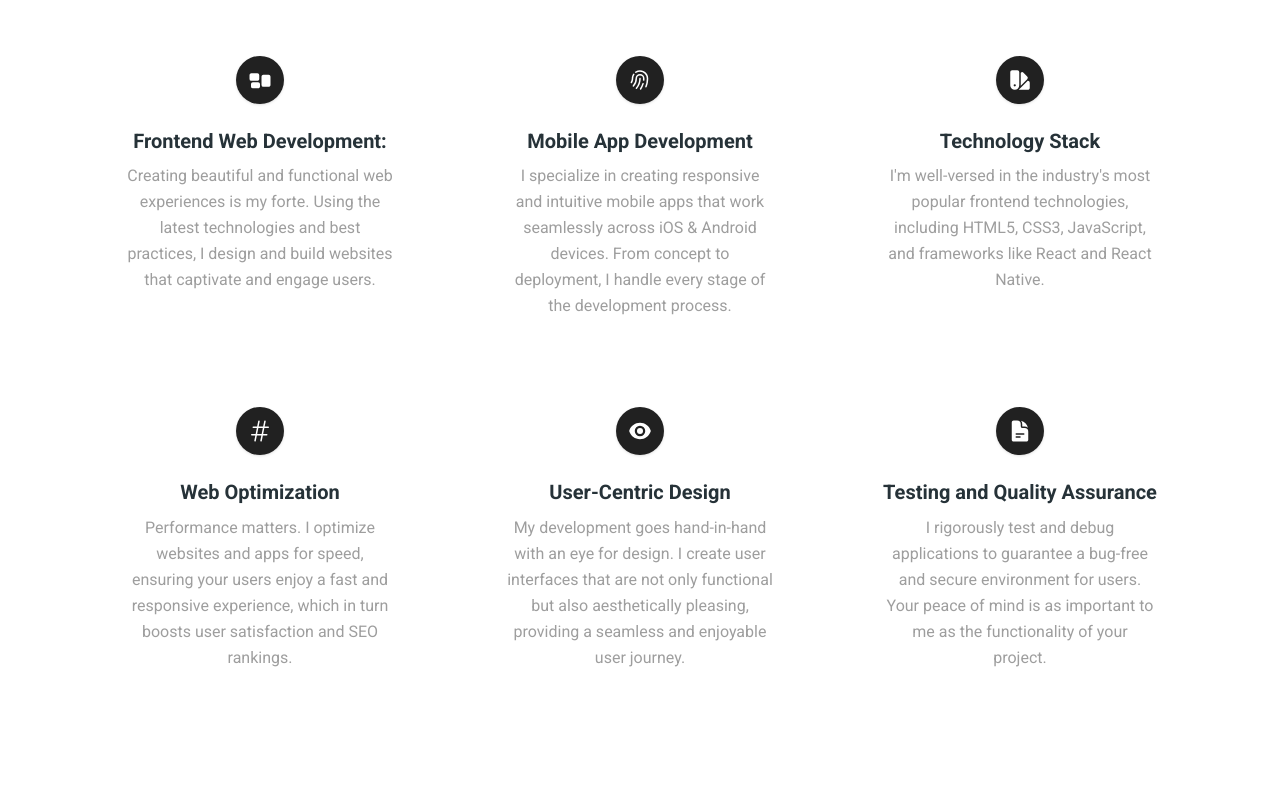
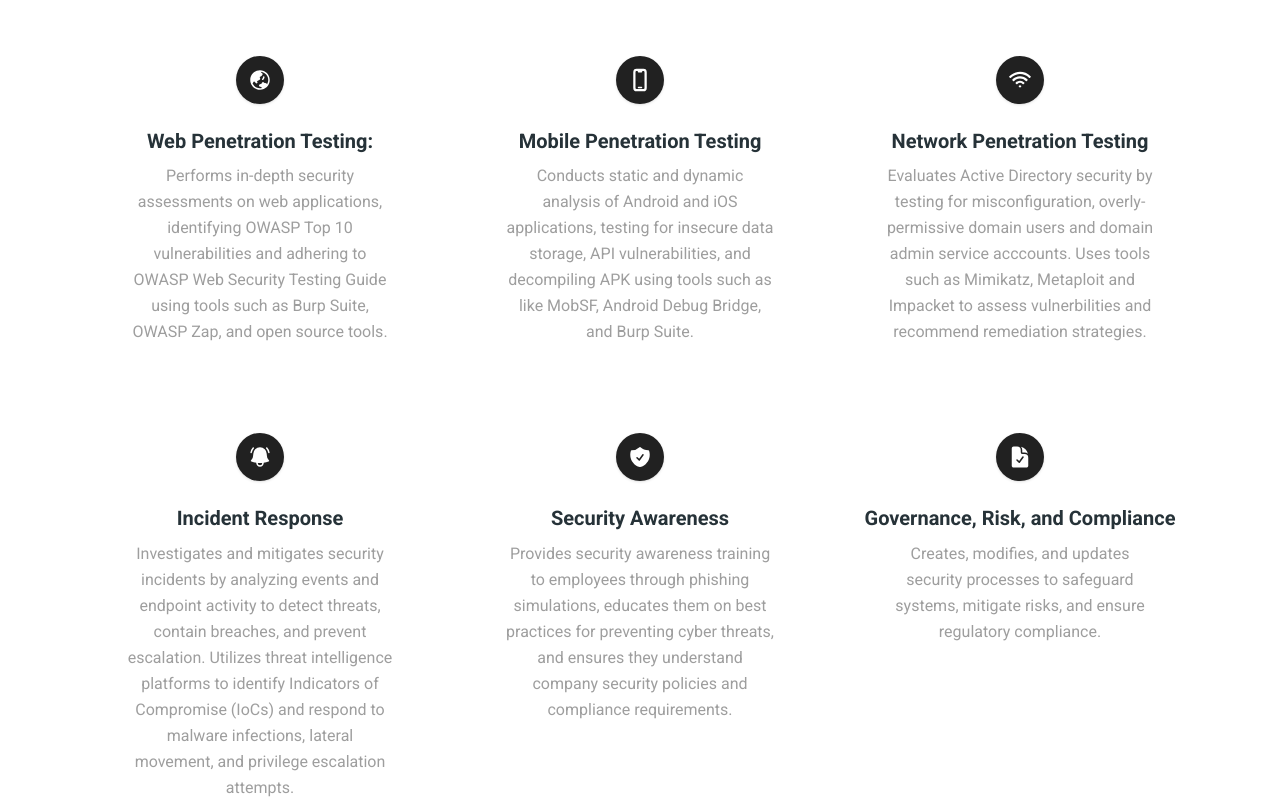
Before and after one commit to rdevproxy/rdevproxy.github.io, a Next.js app: page / in a window 1280 px wide. Shown: the part 1000-1800 px from the top of the page. Built offline with nearby package versions, Linux system fonts and the light colour scheme.

Commit message:
FIX: skills page done

```diff
--- a/src/app/skills.tsx
+++ b/src/app/skills.tsx
@@ -2,51 +2,51 @@
 
 import { Typography } from "@material-tailwind/react";
 import {
-  RectangleGroupIcon,
-  FingerPrintIcon,
-  SwatchIcon,
-  HashtagIcon,
-  EyeIcon,
-  DocumentTextIcon,
+  GlobeAsiaAustraliaIcon,
+  DevicePhoneMobileIcon,
+  WifiIcon,
+  BellAlertIcon,
+  ShieldCheckIcon,
+  DocumentCheckIcon,
 } from "@heroicons/react/24/solid";
 import { SkillCard } from "@/components";
 
 const SKILLS = [
   {
-    icon: RectangleGroupIcon,
-    title: "Frontend Web Development:",
+    icon: GlobeAsiaAustraliaIcon,
+    title: "Web Penetration Testing:",
     children:
-      "Creating beautiful and functional web experiences is my forte. Using the latest technologies and best practices, I design and build websites that captivate and engage users.",
+      "Performs in-depth security assessments on web applications, identifying OWASP Top 10 vulnerabilities and adhering to OWASP Web Security Testing Guide using tools such as Burp Suite, OWASP Zap, and open source tools.",
   },
   {
-    icon: FingerPrintIcon,
-    title: "Mobile App Development",
+    icon: DevicePhoneMobileIcon,
+    title: "Mobile Penetration Testing",
     children:
-      " I specialize in creating responsive and intuitive mobile apps that work seamlessly across iOS & Android devices. From concept to deployment, I handle every stage of the development process.",
+      "Conducts static and dynamic analysis of Android and iOS applications, testing for insecure data storage, API vulnerabilities, and decompiling APK using tools such as like MobSF, Android Debug Bridge, and Burp Suite.",
   },
   {
-    icon: SwatchIcon,
-    title: "Technology Stack",
+    icon: WifiIcon,
+    title: "Network Penetration Testing",
     children:
-      "I'm well-versed in the industry's most popular frontend technologies, including HTML5, CSS3, JavaScript, and frameworks like React and React Native.",
+      "Evaluates Active Directory security by testing for misconfiguration, overly-permissive domain users and domain admin service acccounts. Uses tools such as Mimikatz, Metaploit  and Impacket to assess vulnerbilities and recommend remediation strategies.",
   },
   {
-    icon: HashtagIcon,
-    title: " Web Optimization",
+    icon: BellAlertIcon,
+    title: "Incident Response",
     children:
-      "Performance matters. I optimize websites and apps for speed, ensuring your users enjoy a fast and responsive experience, which in turn boosts user satisfaction and SEO rankings.",
+      "Investigates and mitigates security incidents by analyzing events and endpoint activity to detect threats, contain breaches, and prevent escalation. Utilizes threat intelligence platforms to identify Indicators of Compromise (IoCs) and respond to malware infections, lateral movement, and privilege escalation attempts.",
   },
   {
-    icon: EyeIcon,
-    title: "User-Centric Design",
+    icon: ShieldCheckIcon,
+    title: "Security Awareness",
     children:
-      "My development goes hand-in-hand with an eye for design. I create user interfaces that are not only functional but also aesthetically pleasing, providing a seamless and enjoyable user journey.",
+      "Provides security awareness training to employees through phishing simulations, educates them on best practices for preventing cyber threats, and ensures they understand company security policies and compliance requirements.",
   },
   {
-    icon: DocumentTextIcon,
-    title: "Testing and Quality Assurance",
+    icon: DocumentCheckIcon,
+    title: "Governance, Risk, and Compliance",
     children:
-      "I rigorously test and debug applications to guarantee a bug-free and secure environment for users. Your peace of mind is as important to me as the functionality of your project.",
+      "Creates, modifies, and updates security processes to safeguard systems, mitigate risks, and ensure regulatory compliance."
   },
 ];
 
```
